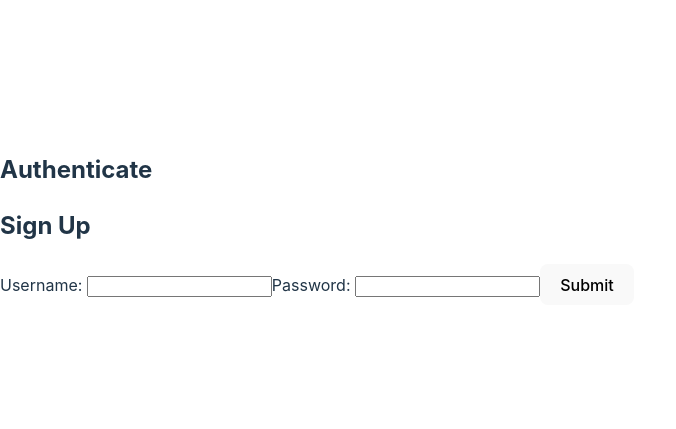
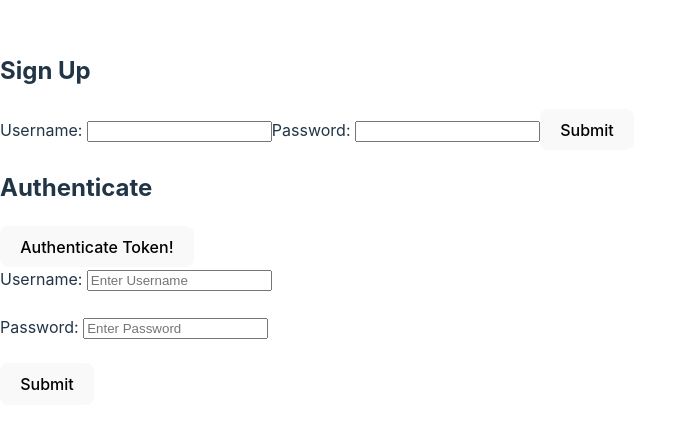
Before and after one commit to JamesGauvreau/react-form, a React (Vite) app: page / in a window 1280 px wide. Shown: the part 181-610 px from the top of the page, without its empty margins (0-676 px from the left). Built offline with nearby package versions, Linux system fonts and the light colour scheme.

Commit message:
todo: token error

```diff
--- a/src/App.jsx
+++ b/src/App.jsx
@@ -1,12 +1,72 @@
 import SignUpForm from './components/SignUpForm';
 import Authenticate from './components/Authenticate';
+import { useState } from 'react';
 
 export default function App() {
-  console.log(`jsx test`)
+
+  const [username, setUsername] = useState("")
+  const [password, setPassword] = useState("")
+  // const [error, setError] = useState(null)
+
+  const usernameInputChange = (event) => {
+    console.log(event.target.value);
+    setUsername(event.target.value);
+    }
+
+  const passwordInputChange = (event) => {
+    console.log(event.target.value);
+    setPassword(event.target.value);
+    }
+
+    const handlesubmit = async(event) => {
+      try{
+      event.preventDefault()
+      const response = await fetch('https://fsa-jwt-practice.herokuapp.com/signup', {
+        method: 'POST',
+        body: JSON.stringify(
+          {
+            "username":username,
+            "password":password,
+        }),
+        headers: {'Content-Type':'application/json'}
+      })
+
+      const data = await response.json()
+      console.log(data)
+
+      } catch (error) {
+        console.log(error)
+        console.log('handlesubmit error')
+      }
+    }
+
     return (
         <>
+          <SignUpForm />
           <Authenticate />
-      <SignUpForm />
+          <form onSubmit = {handlesubmit}>
+            <label>
+              Username: <input
+                placeholder='Enter Username'
+                value = {username}
+                onChange = {usernameInputChange}
+              ></input>
+            </label>
+
+            <br/><br/>
+
+            <label>
+              Password: <input
+                placeholder='Enter Password'
+                value = {password}
+                onChange = {passwordInputChange}
+              ></input>
+            </label>
+
+            <br/><br/>
+
+            <button type="submit">Submit</button>
+          </form>
         </>
     )
   }
--- a/src/components/Authenticate.jsx
+++ b/src/components/Authenticate.jsx
@@ -1,3 +1,34 @@
-export default function Authenticate() {
-    return <h2>Authenticate</h2>
-}
+import { useState } from 'react';
+
+export default function Authenticate({ token }) {
+    const [successMessage, setSuccessMessage] = useState(null);
+    const [error, setError] = useState(null);
+
+    async function handleClick() {
+      try {
+        const response = await fetch(
+          "https://fsa-jwt-practice.herokuapp.com/signup",
+          {
+            method: "GET",
+            headers: {
+              "Content-Type": "application/json",
+              Authorization: `Bearer ${token}`,
+            },
+          }
+        );
+        const result = await response.json();
+        setSuccessMessage(result.message);
+      } catch (error) {
+        setError(error.message);
+      }
+    }
+
+    return (
+      <div>
+        <h2>Authenticate</h2>
+        {successMessage && <p>{successMessage}</p>}
+        {error && <p>{error}</p>}
+        <button onClick={handleClick}>Authenticate Token!</button>
+      </div>
+    );
+  }
--- a/src/components/SignUpForm.jsx
+++ b/src/components/SignUpForm.jsx
@@ -15,7 +15,6 @@ export default function SignUpForm() {
         // const dog = await fetch("https://fsa-jwt-practice.herokuapp.com/signup");
         const dog = await fetch("https://fsa-jwt-practice.herokuapp.com/signup", {
           method: "POST",
-          // console.log(`test post`),
           // body: JSON.stringify(x),
           // headers: {"Content-Type" : "application/json"}
         });
```
Lines whose indentation alone changed are shown as unchanged.
